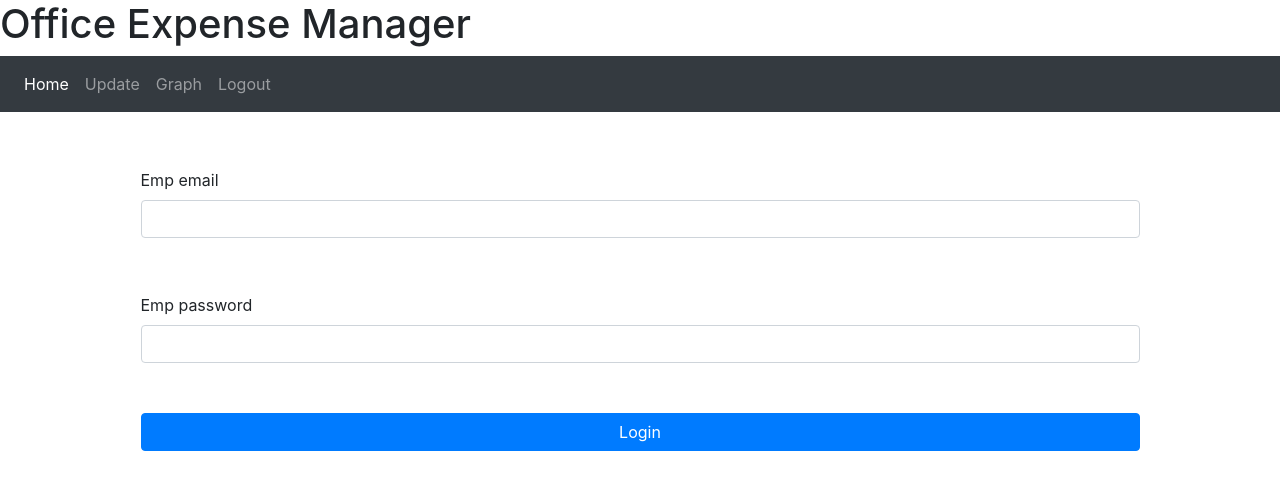
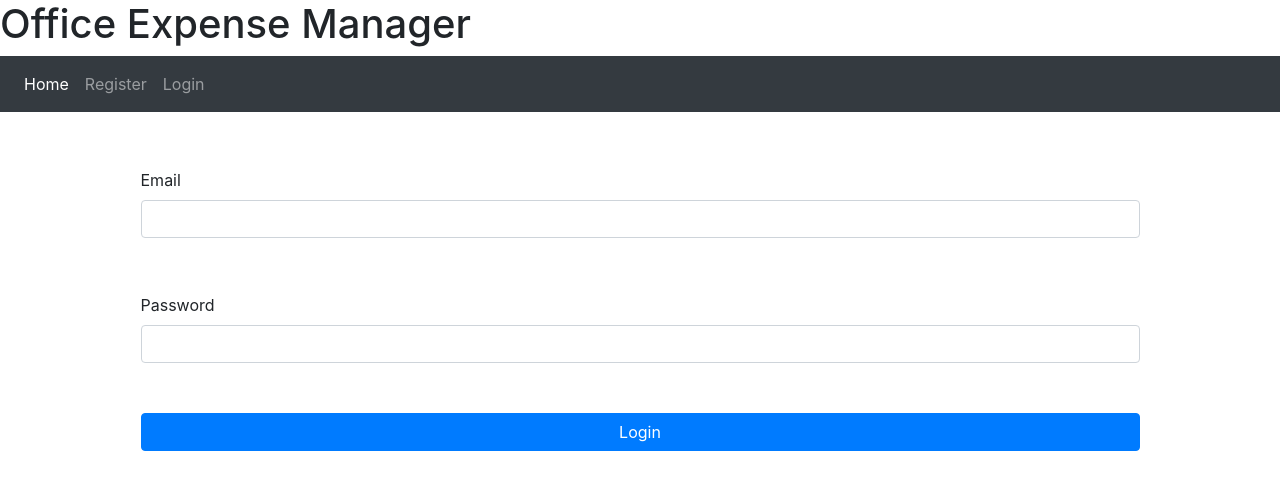
Before and after one commit to c-akhil/Office-Expense-Manager, an Angular app: page /login in a window 1280 px wide. Shown: the top 490 px of the page. Built offline with nearby package versions, Linux system fonts and the light colour scheme.

Commit message:
http test 2

```diff
--- a/src/app/app.component.ts
+++ b/src/app/app.component.ts
@@ -6,5 +6,5 @@ import { Component } from '@angular/core';
 })
 export class AppComponent {
   isSelected=1;
-  isLogin:boolean=true;
+  isLogin:boolean=false;
 }
--- a/src/app/login/login.component.html
+++ b/src/app/login/login.component.html
@@ -3,7 +3,7 @@
 <form [formGroup]="form" >
 
   <div class="form-group" >
-    <label for="email" > Emp email </label>
+    <label for="email" > Email </label>
     <input
       formControlName="email"
       id="email"
@@ -11,7 +11,7 @@
       class="form-control">
   </div>
 <div class="form-group" >
-  <label for="password" > Emp password </label>
+  <label for="password" >Password </label>
   <input
     formControlName="password"
     id="password"
--- a/src/app/login/login.component.ts
+++ b/src/app/login/login.component.ts
@@ -19,4 +19,21 @@ export class LoginComponent implements OnInit {
   ngOnInit() {
   }
 
+  login(email){
+    let emp={
+    "email":this.form.value.email,
+      "password":this.form.value.password
+      }
+
+    console.log(JSON.stringify(emp));
+
+    /* this.http.post(this.url,JSON.stringify(emp))
+    .subscribe(
+      response =>{
+        console.log(response.json());
+      }
+
+    ) */
+  }
+
 }
--- a/src/app/register-emp/register-emp.component.css
+++ b/src/app/register-emp/register-emp.component.css
@@ -2,3 +2,6 @@ button{
     margin-top: 5%;
    width: 100%
 }
+.container{
+    border-top: 5%
+}
--- a/src/app/register-emp/register-emp.component.ts
+++ b/src/app/register-emp/register-emp.component.ts
@@ -1,27 +1,26 @@
-import { Emp } from './../emp';
-import { Component, OnInit } from '@angular/core';
-import {FormGroup,FormControl} from '@angular/forms';
-import {Http} from "@angular/http";
+import { Emp } from "./../emp";
+import { Component, OnInit } from "@angular/core";
+import { FormGroup, FormControl } from "@angular/forms";
+import { Http } from "@angular/http";
 
 @Component({
-  selector: 'register-emp',
-  templateUrl: './register-emp.component.html',
-  styleUrls: ['./register-emp.component.css']
+  selector: "register-emp",
+  templateUrl: "./register-emp.component.html",
+  styleUrls: ["./register-emp.component.css"]
 })
 export class RegisterEmpComponent implements OnInit {
-  private url: "http://192.168.2.81:8080/OfficeExpenseManager/activate/registration";
+  url: "http://192.168.2.81:8080/OfficeExpenseManager/activate/registration";
 
-  form= new FormGroup ({
-    name:new FormControl(),
-    designation:new FormControl(),
-    mobileNo:new FormControl(),
-    email:new FormControl(),
-    gender:new FormControl(),
-    password:new FormControl(),
-
+  form = new FormGroup({
+    name: new FormControl(),
+    designation: new FormControl(),
+    mobileNo: new FormControl(),
+    email: new FormControl(),
+    gender: new FormControl(),
+    password: new FormControl()
   });
 
-  constructor(private http:Http) {
+  constructor(private http: Http) {
     // http.get(this.url)
     //   .subscribe(response => {
     //   this.emp=response.json();
@@ -29,29 +28,21 @@ export class RegisterEmpComponent implements OnInit {
     //   });
   }
 
-  ngOnInit() {
-
-  }
-  createEmp(){
-    let emp={
-      "name":this.form.value.name,
-      "designation":this.form.value.designation,
-      "mobileNo":this.form.value.mobileNo,
-      "email":this.form.value.email,
-      "gender":this.form.value.gender,
-      "password":this.form.value.password
-      }
-    console.log(this.form.value.name);
+  ngOnInit() {}
+  createEmp() {
+    let emp = {
+      name: this.form.value.name,
+      designation: this.form.value.designation,
+      mobileNo: this.form.value.mobileNo,
+      email: this.form.value.email,
+      gender: this.form.value.gender,
+      password: this.form.value.password
+    };
 
     console.log(JSON.stringify(emp));
 
-    this.http.post(this.url,JSON.stringify(emp))
-    .subscribe(
-      response =>{
-        console.log(response);
-      }
-
-    )
+    this.http.post("http://192.168.2.81:8080/OfficeExpenseManager/activate/registration", JSON.stringify(emp)).subscribe(response => {
+      console.log(response.json());
+    });
   }
-
 }
```
